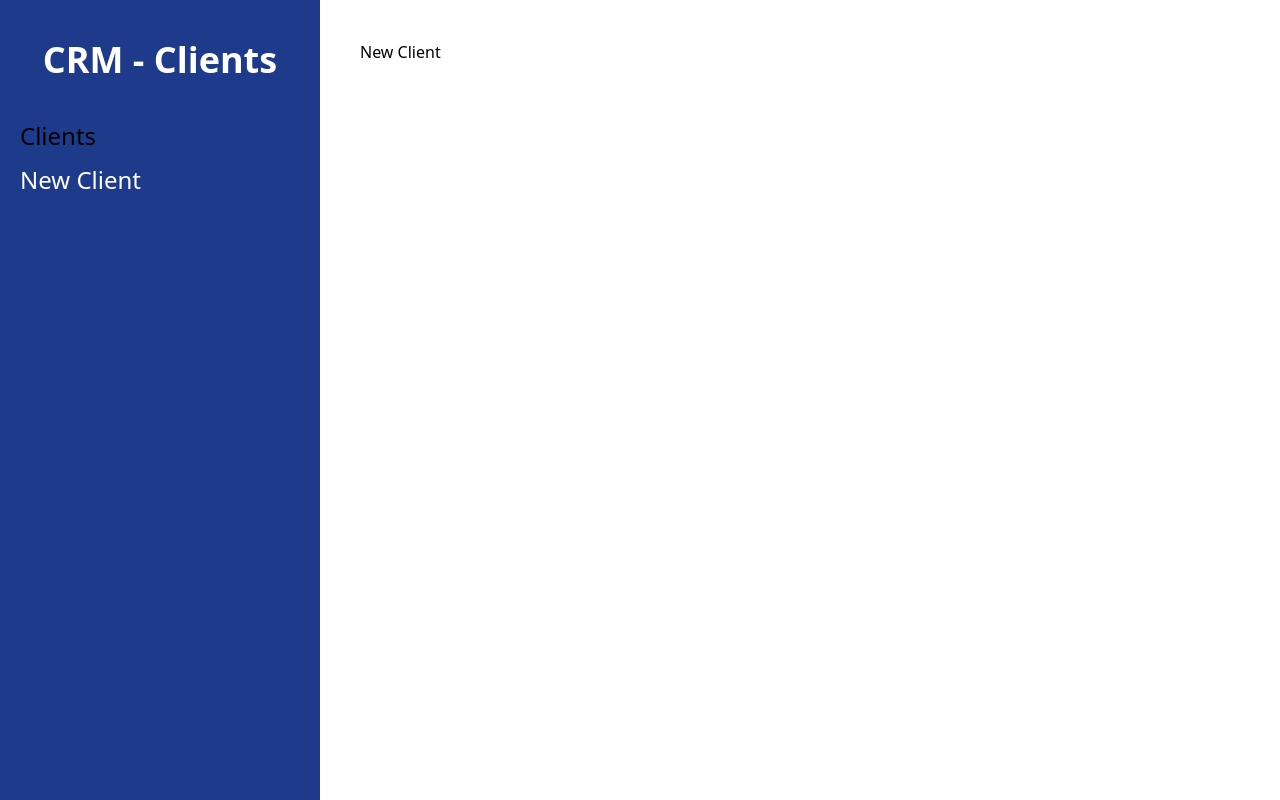
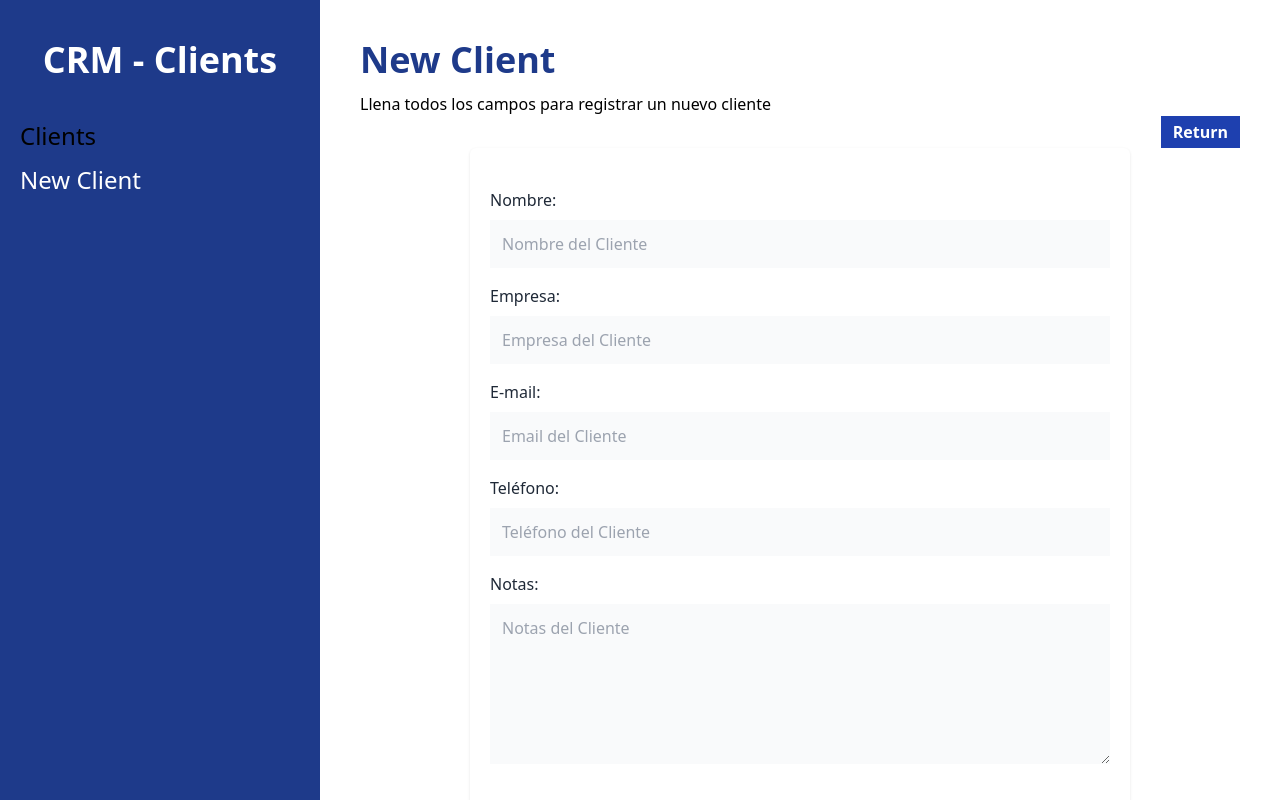
Before and after one commit to Boris-XD/Administrador-ReactJS, a React (Vite) app: page /client/new in a window 1280 px wide. Built offline with nearby package versions, Linux system fonts and the light colour scheme.

Commit message:
Add form with action

```diff
--- /dev/null
+++ b/src/components/FormClient.jsx
@@ -0,0 +1,77 @@
+const FormClient = ({cliente}) => {
+    return (
+        <>
+            <div className="mb-4">
+                <label
+                    className="text-gray-800"
+                    htmlFor="nombre"
+                >Nombre:</label>
+                <input
+                    id="nombre"
+                    type="text"
+                    className="mt-2 block w-full p-3 bg-gray-50"
+                    placeholder="Nombre del Cliente"
+                    name="nombre"
+                />
+            </div>
+            <div className="mb-4">
+                <label
+                    className="text-gray-800"
+                    htmlFor="empresa"
+                >Empresa:</label>
+                <input
+                    id="empresa"
+                    type="text"
+                    className="mt-2 block w-full p-3 bg-gray-50"
+                    placeholder="Empresa del Cliente"
+                    name="empresa"
+                />
+            </div>
+
+            <div className="mb-4">
+                <label
+                    className="text-gray-800"
+                    htmlFor="email"
+                >E-mail:</label>
+                <input
+                    id="email"
+                    type="email"
+                    className="mt-2 block w-full p-3 bg-gray-50"
+                    placeholder="Email del Cliente"
+                    name="email"
+                />
+            </div>
+
+            <div className="mb-4">
+                <label
+                    className="text-gray-800"
+                    htmlFor="telefono"
+                >Teléfono:</label>
+                <input
+                    id="telefono"
+                    type="tel"
+                    className="mt-2 block w-full p-3 bg-gray-50"
+                    placeholder="Teléfono del Cliente"
+                    name="telefono"
+                />
+            </div>
+
+            <div className="mb-4">
+                <label
+                    className="text-gray-800"
+                    htmlFor="notas"
+                >Notas:</label>
+                <textarea
+                    as="textarea"
+                    id="notas"
+                    type="text"
+                    className="mt-2 block w-full p-3 bg-gray-50 h-40 align-self"
+                    placeholder="Notas del Cliente"
+                    name="notas"
+                />
+            </div>
+        </>
+    )
+}
+
+export default FormClient
--- a/src/main.jsx
+++ b/src/main.jsx
@@ -1,7 +1,7 @@
 import React from 'react'
 import ReactDOM from 'react-dom/client'
 import { createBrowserRouter, RouterProvider  } from 'react-router-dom'
-import NewClient from './pages/NewClient'
+import NewClient, { action as newClientAction } from './pages/NewClient'
 import Layout from './components/Layout'
 import Index, { loader as loaderIndex } from './pages/Index'
 import './index.css'
@@ -18,7 +18,8 @@
       },
       {
         path: '/client/new',
-        element: <NewClient />
+        element: <NewClient />,
+        action: newClientAction
       }
     ]
   }
--- a/src/pages/NewClient.jsx
+++ b/src/pages/NewClient.jsx
@@ -1,7 +1,45 @@
+import { Form, useNavigate } from "react-router-dom"
+import FormClient from "../components/FormClient";
+
+export const action = () =>
+{
+    console.log("Enviando informacion del formulario");
+
+    return null;
+}
+
 const NewClient = () => {
-  return (
-    <div>New Client</div>
-  )
+
+  const navigate = useNavigate();
+
+    return (
+      <>
+        <h1 className="font-black text-4xl text-blue-900">New Client</h1>
+        <p className="mt-3">Llena todos los campos para registrar un nuevo cliente</p>
+
+        <div className="flex justify-end">
+          <button
+            className="bg-blue-800 text-white px-3 py-1 font-bold"
+            onClick={() => navigate(-1)}
+          >
+            Return
+          </button>
+        </div>
+
+        <div className="bg-white shadow rounded-md md:w-3/4 mx-auto px-5 py-10">
+            <Form
+                method="post"
+            >
+                <FormClient />
+                <input
+                    type="submit"
+                    className="mt-5 w-full bg-blue-800 p-3 font-bold text-white text-lg"
+                    value="Client Register"
+                />
+            </Form>
+        </div>
+      </>
+    )
 }
 
 export default NewClient
```
Also changed, not shown: src/components/ClientTable.jsx (indentation only).
